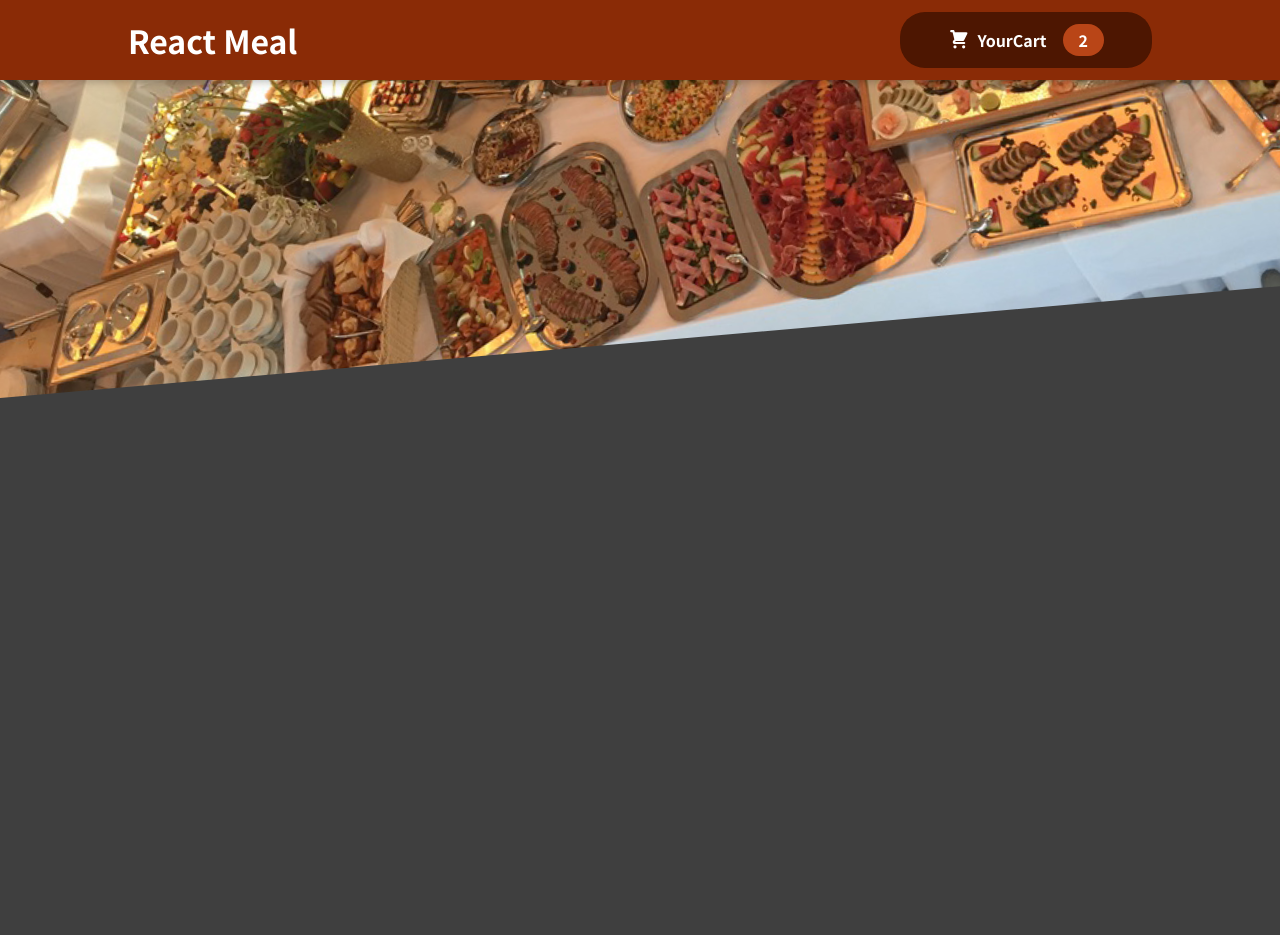
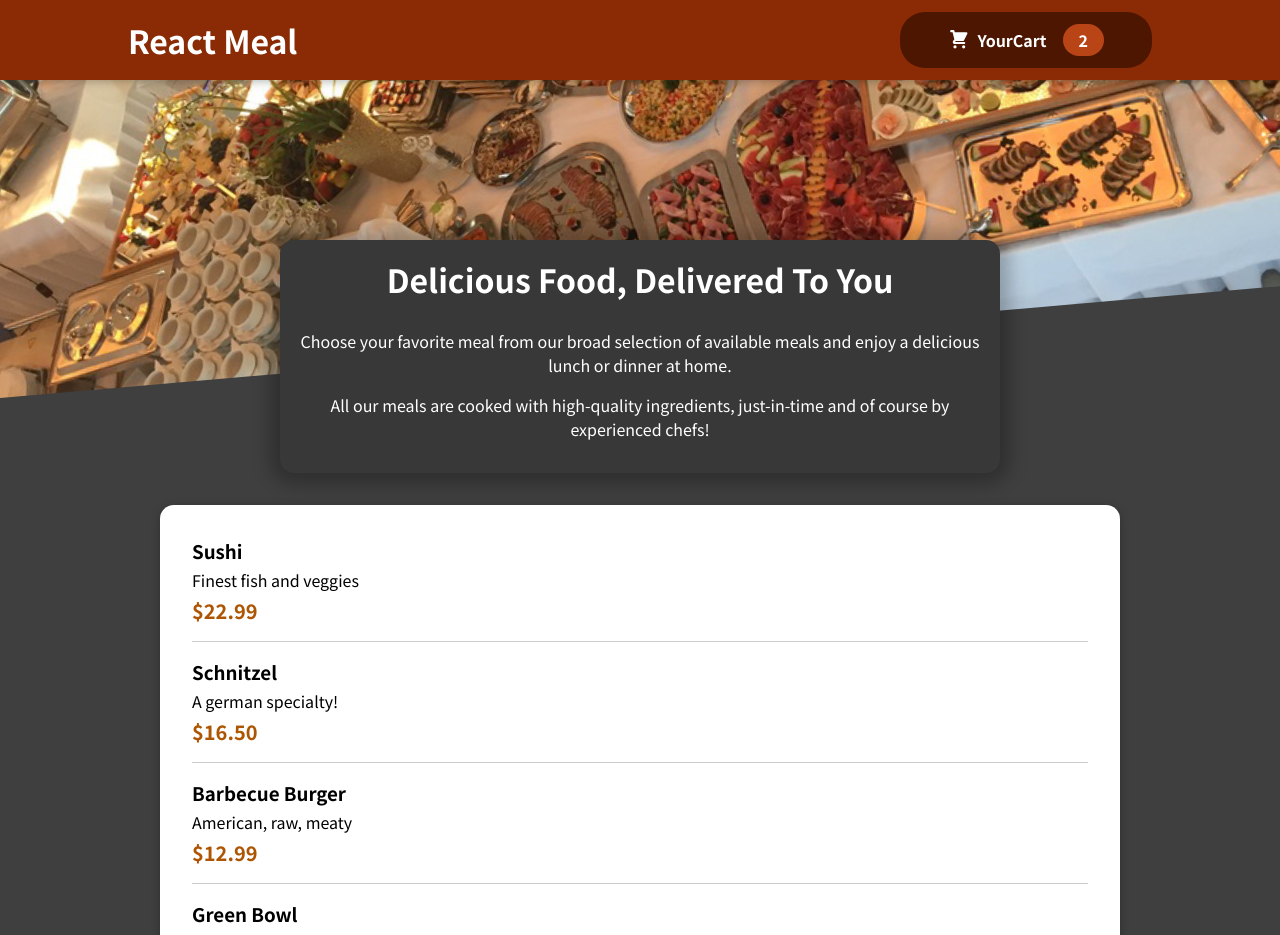
Before and after one commit to amanuel0924/FoodOrderingApp, a React (Create React App) app: page / in a window 1280 px wide. Shown: the top 935 px of the page. Before the commit the page ends 800 px from the top, so only its background shows below. Built offline with nearby package versions, Linux system fonts and the light colour scheme.

Commit message:
add the meal list

```diff
--- a/src/App.js
+++ b/src/App.js
@@ -1,10 +1,14 @@
 import { Fragment } from "react"
 import Header from "./Componets/Layout/Header"
+import Meals from "./Componets/Meals/Meals"
 
 function App() {
   return (
     <Fragment>
       <Header />
+      <main>
+        <Meals />
+      </main>
     </Fragment>
   )
 }
--- a/src/Componets/Meals/AvailebleMeals.js
+++ b/src/Componets/Meals/AvailebleMeals.js
@@ -1,4 +1,6 @@
 import classes from "./AvailebleMeals.module.css"
+import Card from "../UI/Card.js"
+import MealItem from "./MealItem/MealIrem"
 const DUMMY_MEALS = [
   {
     id: "m1",
@@ -27,11 +29,20 @@
 ]
 const AvailableMeals = () => {
   const mealsList = DUMMY_MEALS.map((meal) => {
-    return <li key={meal.id}>{meal.name}</li>
+    return (
+      <MealItem
+        key={meal.id}
+        name={meal.name}
+        description={meal.description}
+        price={meal.price}
+      />
+    )
   })
   return (
     <section className={classes.meals}>
-      <ul>{mealsList}</ul>
+      <Card>
+        <ul>{mealsList}</ul>
+      </Card>
     </section>
   )
 }
--- /dev/null
+++ b/src/Componets/Meals/MealItem/MealIrem.js
@@ -0,0 +1,15 @@
+import clasess from "./MealItem.module.css"
+const MealItem = (props) => {
+  const price = `$${props.price.toFixed(2)}`
+  return (
+    <li className={clasess.meal}>
+      <div>
+        <h3>{props.name}</h3>
+        <div className={clasess.discription}>{props.description}</div>
+        <div className={clasess.price}>{price}</div>
+      </div>
+      <div></div>
+    </li>
+  )
+}
+export default MealItem
--- /dev/null
+++ b/src/Componets/Meals/MealItem/MealItem.module.css
@@ -0,0 +1,22 @@
+.meal {
+    display: flex;
+    justify-content: space-between;
+    margin: 1rem;
+    padding-bottom: 1rem;
+    border-bottom: 1px solid #ccc;
+  }
+
+  .meal h3 {
+    margin: 0 0 0.25rem 0;
+  }
+
+  .description {
+    font-style: italic;
+  }
+
+  .price {
+    margin-top: 0.25rem;
+    font-weight: bold;
+    color: #ad5502;
+    font-size: 1.25rem;
+  }
--- a/src/Componets/Meals/Meals.js
+++ b/src/Componets/Meals/Meals.js
@@ -0,0 +1,12 @@
+import AvailableMeals from "./AvailebleMeals"
+import MealsSummery from "./MealsSummery"
+
+function Meals() {
+  return (
+    <>
+      <MealsSummery />
+      <AvailableMeals />
+    </>
+  )
+}
+export default Meals
--- /dev/null
+++ b/src/Componets/UI/Card.js
@@ -0,0 +1,7 @@
+import React from "react"
+import classes from "./Card.module.css"
+
+const Card = (props) => {
+  return <div className={classes.card}>{props.children}</div>
+}
+export default Card
--- /dev/null
+++ b/src/Componets/UI/Card.module.css
@@ -0,0 +1,6 @@
+.card {
+    padding: 1rem;
+    box-shadow: 0 2px 8px rgba(0, 0, 0, 0.25);
+    border-radius: 14px;
+    background-color: white;
+  }
```
Also changed, not shown: 1 other file (tests, documents, lock files or other folders).
